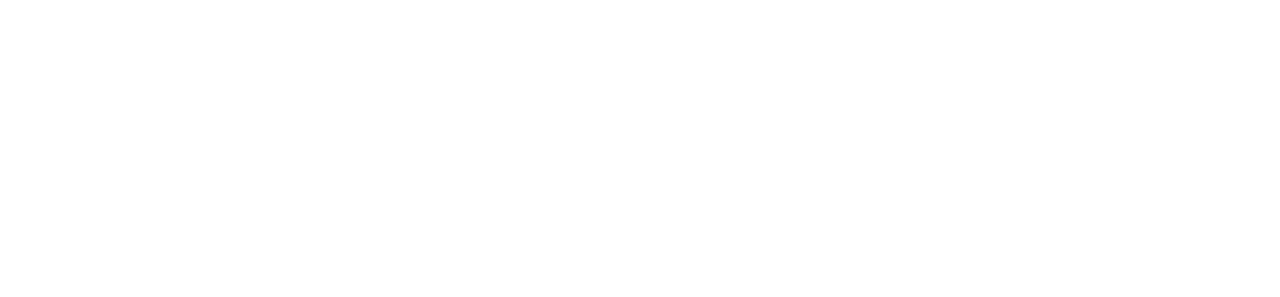
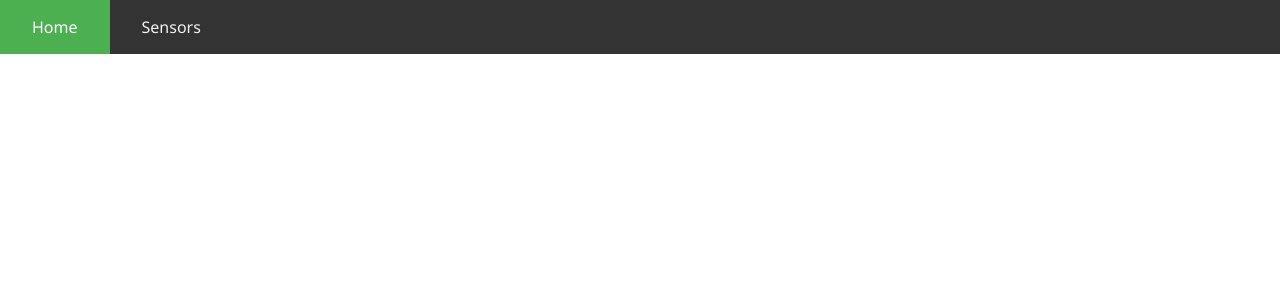
Before and after one commit to jonhindsgaul/dht_th_reading_service, a website: page public/charts.html in a window 1280 px wide. Drawn offline with Linux system fonts and the light colour scheme.

Commit message:
Adding Chart page

```diff
--- a/public/charts.html
+++ b/public/charts.html
@@ -0,0 +1,28 @@
+<!doctype html>
+
+<html lang="en">
+<head>
+  <meta charset="utf-8">
+  <meta name="viewpoint" content="width=device-width, initial-scale-1.0" />
+
+  <meta name="description" content="Home Dashboard">
+  <meta name="author" content="Dashboard">
+
+  <link href="https://fonts.googleapis.com/css2?family=Noto+Sans&display=swap" rel="stylesheet">
+  <link rel="stylesheet" href="css/style.css">
+
+  <title>Home Charts</title>
+
+</head>
+<body>
+  <div class="topnav">
+    <a class="active" href="#home">Home</a>
+    <a href="charts.html">Sensors</a>
+  </div>
+
+  <H1>Dashboard</H1>
+
+
+  <script src="js/dht_chart.js"></script>
+</body>
+</html>
--- a/public/css/style.css
+++ b/public/css/style.css
@@ -1,5 +1,5 @@
 * {
-    box-sizing: boarder-box;
+    box-sizing: border-box;
     margin: 0;
     padding: 0;
 }
@@ -13,6 +13,10 @@ body {
     text-align: center;
     height: 70vh;
     color: white;
+
+    background: cover no-repeat;
+    background-position-x: center;
+    background-position-y: 2rem;
 }
 
 #time {
@@ -30,9 +34,46 @@ h2 {
     opacity: 0.9;
 }
 
+/* Add a black background color to the top navigation */
+.topnav {
+    background-color: #333;
+    overflow: hidden;
+    position: absolute;
+    top: 0px;
+    width: 100%;
+  }
 
-@media(max-width: 700px) {
+  /* Style the links inside the navigation bar */
+  .topnav a {
+    float: left;
+    color: #f2f2f2;
+    text-align: center;
+    padding: 1rem 2rem;
+    text-decoration: none;
+    font-size: 1rem;
+  }
+
+  /* Change the color of links on hover */
+  .topnav a:hover {
+    background-color: #ddd;
+    color: black;
+  }
+
+  /* Add a color to the active/current link */
+  .topnav a.active {
+    background-color: #4CAF50;
+    color: white;
+  }
+
+@media(max-width: 1000px) {
     #time {
         font-size: 6rem;
     }
+    .topnav a {
+        font-size: 2.5rem;
+    }
+    body {
+        background-position: auto;
+        background-repeat: no-repeat;
+    }
 }
```
Also changed, not shown: public/index.html (+4 -0 lines), public/js/dht_chart.js (added).
